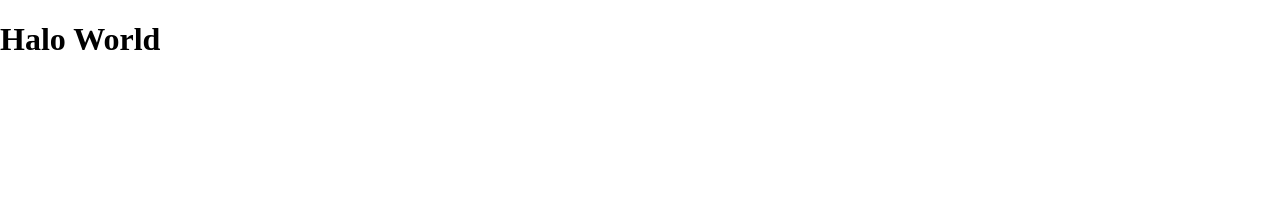
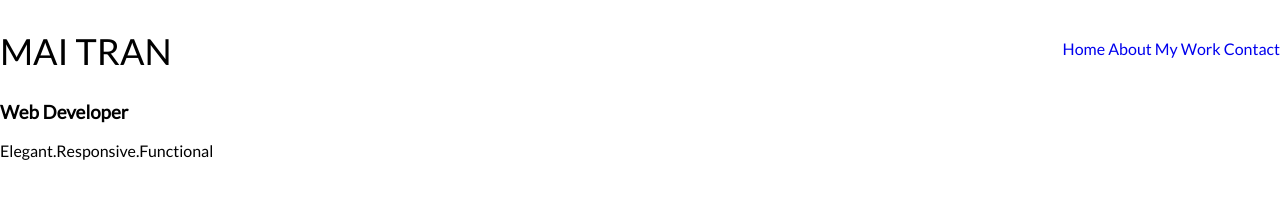
Before and after one commit to tqmai04/portfolio, a website: page app/index.html in a window 1280 px wide. Drawn offline with Linux system fonts and the light colour scheme.

Commit message:
addding css

```diff
--- a/app/assets/styles/base/_global.css
+++ b/app/assets/styles/base/_global.css
@@ -1,4 +1,19 @@
+
+body {
+    font-family: 'Lato', sans-serif;
+}
 img {
     max-width: 100%;
     height: auto;
 }
+
+h1 {
+    font-family: Lato, sans-serif;
+    font-size: 36px;
+    font-style: normal;
+    font-weight: 300;
+    letter-spacing: normal;
+    line-height: 54px;
+    text-transform: uppercase;
+    color: $mainblue;
+}
--- /dev/null
+++ b/app/assets/styles/base/_variables.css
@@ -0,0 +1,3 @@
+$mainblue: #003366;
+$mainorange: #E18A07;
+$mainGray: #C0C0C0;
--- a/app/assets/styles/modules/_banner.css
+++ b/app/assets/styles/modules/_banner.css
@@ -0,0 +1,11 @@
+ul {
+    list-style: none;
+    float: right;
+    li {
+        display: inline-block;
+
+        a {
+            text-decoration: none;
+        }
+    }
+}
--- a/app/assets/styles/styles.css
+++ b/app/assets/styles/styles.css
@@ -1,3 +1,4 @@
 @import "normalize.css";
 @import "base/_global";
+@import "base/_variables";
 @import "modules/_banner";
--- a/app/index.html
+++ b/app/index.html
@@ -3,7 +3,7 @@
 <html>
 <head>
   <meta name="viewport" content="width=device-width, initial-scale=1" />
-  <link href='https://fonts.googleapis.com/css?family=Roboto:400,100,300,500,700' rel='stylesheet' type='text/css'>
+  <link href="https://fonts.googleapis.com/css?family=Lato|Montserrat" rel="stylesheet">
   <title>Mai Tran - Web Developer</title>
   <meta name="keywords" content="Travel planning, travel bundles, travel escapes, affordable travel">
   <meta name="description" content="Your clarify. One trip away. We create soul restoring journeys that inspire you to be you.">
@@ -13,9 +13,21 @@
 </head>
 <body>
   <header>
-    <h1>Halo World</h1>
+    <nav>
+      <ul>
+        <li><a href="#home">Home</a></li>
+        <li><a href="#about">About</a></li>
+        <li><a href="#work">My Work</a></li>
+        <li><a href="#contact">Contact</a></li>
+      </ul>
+    </nav>
   </header>
 
+  <div id="intro">
+    <h1>Mai Tran</h1>
+    <h3>Web Developer</h3>
+    <p>Elegant.Responsive.Functional</p>
+  </div>
 
   <footer>
 
--- a/app/temp/styles/styles.css
+++ b/app/temp/styles/styles.css
@@ -341,7 +341,34 @@ template {
   display: none;
 }
 
+body {
+    font-family: 'Lato', sans-serif;
+}
+
 img {
     max-width: 100%;
     height: auto;
 }
+
+h1 {
+    font-family: Lato, sans-serif;
+    font-size: 36px;
+    font-style: normal;
+    font-weight: 300;
+    letter-spacing: normal;
+    line-height: 54px;
+    text-transform: uppercase;
+}
+
+ul {
+    list-style: none;
+    float: right;
+}
+
+ul li {
+        display: inline-block;
+    }
+
+ul li a {
+            text-decoration: none;
+        }
```
